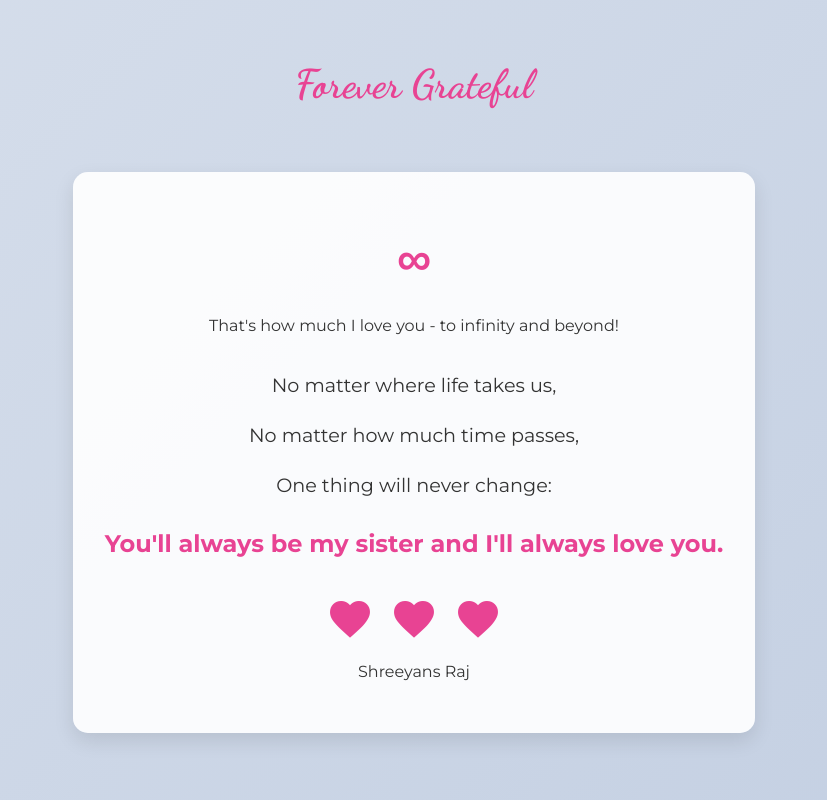
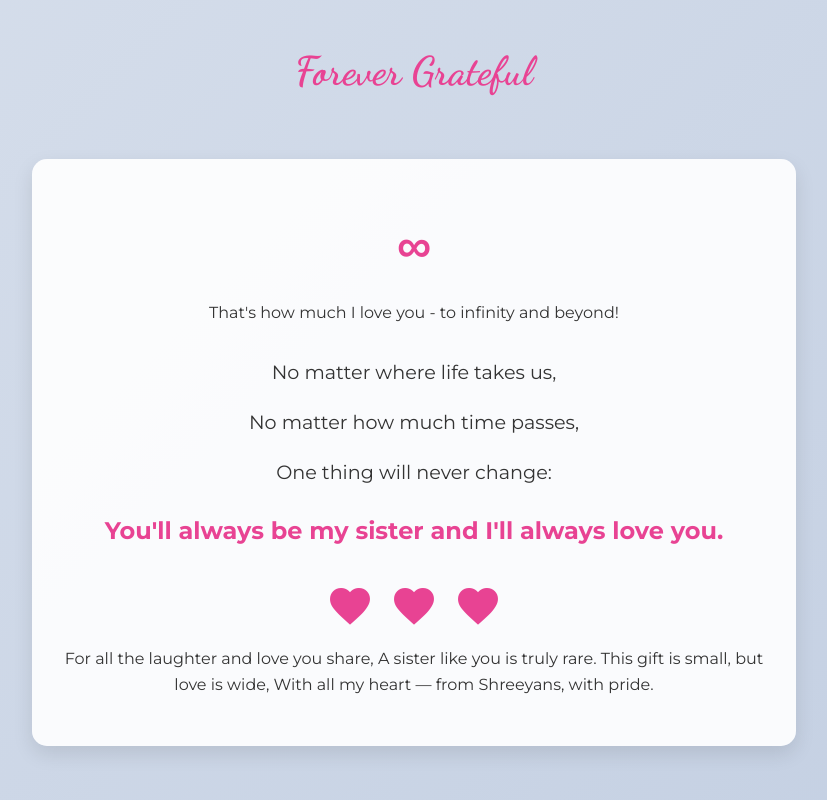
Before and after one commit to Shreeyans1729/Hey-., a plain HTML site: page index.html in a window 1280 px wide. Shown: the part 3497-4297 px from the top of the page, without its empty margins (226-1053 px from the left). Drawn offline with Linux system fonts and the light colour scheme.

Commit message:
index.html

```diff
--- a/index.html
+++ b/index.html
@@ -267,7 +267,11 @@
       <span class="material-icons" style="font-size: 3rem; color: #e84393; margin: 0 1rem;">favorite</span>
       <span class="material-icons" style="font-size: 3rem; color: #e84393;">favorite</span>
     </div>
-    <p class="signature">Shreeyans Raj</p>
+    <p class="signature">For all the laughter and love you share,
+A sister like you is truly rare.
+This gift is small, but love is wide,
+With all my heart — from Shreeyans, with pride.
+</p>
   </div>
 </div>
 
```
